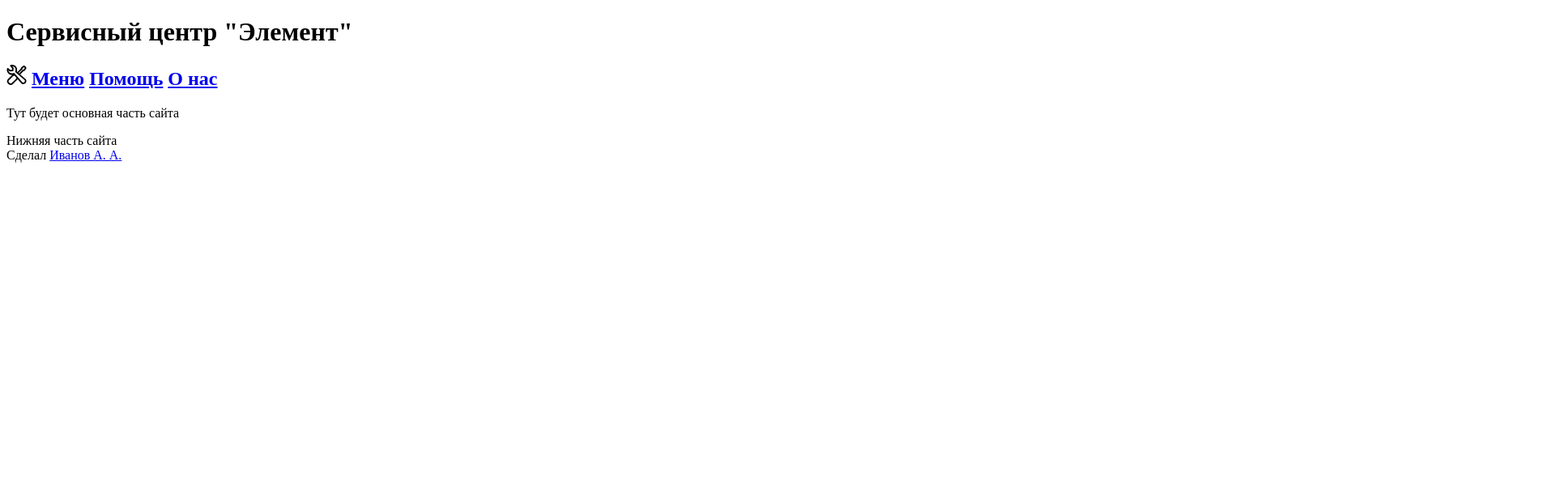
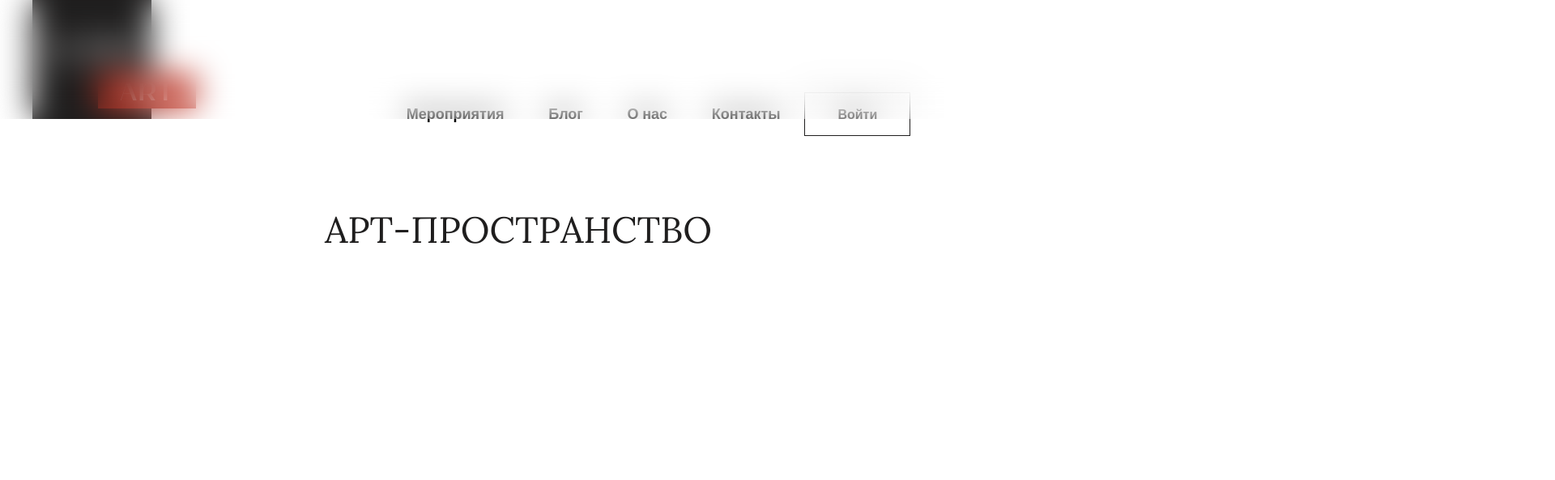
Before and after one commit to mrsnikman/mrsnikman.github.io, a plain HTML site: page index.html in a window 1280 px wide. Shown: the top 593 px of the page at 81% size, 1920 px wide, since content can reach past the window. Drawn offline with nearby package versions, Linux system fonts and the light colour scheme.

Commit message:
Lesson2
Update 2

```diff
--- a/index.html
+++ b/index.html
@@ -1,42 +1,56 @@
 
 <!DOCTYPE html>
-<html>
+<html lang="ru">
 	<meta charset="UTF-8" />
 	<head>
-		<title>Element Service Centre</title>
-		<link rel="stylesheet" href="styles.css">
+		<title>Lenni Art</title>
+		<link rel="stylesheet" href="styles/styles.css">
+
+		<link rel="preconnect" href="https://fonts.googleapis.com">
+		<link rel="preconnect" href="https://fonts.gstatic.com" crossorigin>
+		<link href="https://fonts.googleapis.com/css2?family=Lora:wght@400;500;600;700&display=swap" rel="stylesheet">
+		<link rel="preconnect" href="https://fonts.googleapis.com">
+		<link rel="preconnect" href="https://fonts.gstatic.com" crossorigin>
+		<link href="https://fonts.googleapis.com/css2?family=Lora:wght@400;500;600;700&family=Open+Sans:ital,wght@0,400;0,500;0,600;0,700;1,400&display=swap" rel="stylesheet">
+
 	</head>
-<body>
+	<body class="body">
 
-	<header class="page_header">
-		<h1 class="page_header1">Сервисный центр "Элемент"</h1>
-		<h2>
-			<div class="main_header">
-				<nav class="container">
-					<a href="#"><img src="assets/images/repair-svgrepo-com.svg" width="25" height="25" class="main_header" /></a>
-					<a href="#">Меню</a>
-					<a href="#">Помощь</a>
-					<a href="#">О нас</a>
+		<header class="page-header">
+			<div class="page-header__container">
+				<a href="index.html" class="page-header__logo">
+					<img src="assets\images\logo.svg" class="page-header__logo__img"/>
+				</a>
+
+				<nav class="page-header__nav">
+					<a href="#" class="page-header__nav-link">Мероприятия</a>
+					<a href="#" class="page-header__nav-link">Блог</a>
+					<a href="#" class="page-header__nav-link">О нас</a>
+					<a href="#" class="page-header__nav-link">Контакты</a>
 				</nav>
+				<a href="#" class="btn_page-header__user-btn">Войти</a>
 			</div>
-		</h2>
-	</header>
+		</header>
 
+		<main class="main">
+			<div class="home">
+			<header class="main-header home__main-header">
+				<h1 class="main-header__title">Арт-пространство</h1>
+				<picture class ="main-header__picture">
+					<img src="assets/images/lenni.png"/>
+				</picture>
+				<p class="main-header__text">
+					для людей, горящих сердцем и делом
+					место для настоящего
+				</p>
+			</header>
 
-	<main class="main_page">
-		<div class="container">
-			<p>Тут будет основная часть сайта</p>
-		</div>
-	</main>
-
-	<div class="page_footer">
-		<div class="container">
-			<p>
-				<nav>Нижняя часть сайта</nav>
-				<nav>Сделал <span class="name"><a href="https:/vk.com/mrsnikman">Иванов А. А.<a/></span></nav>
-			</p>
-		</div>
-	</div>
-
-</body>
+			<section class="offers home__offers"></section>
+			<section class="about home__offers"></section>
+			<section class="upcoming home__offers"></section>
+			<section class="blog home__offers"></section>
+			</div>
+		</main>
+		<footer class="page-footer"></footer>
+	</body>
 </html>
--- /dev/null
+++ b/styles/styles.css
@@ -0,0 +1,138 @@
+.body{
+    font-family: "Open Sans", sans-serif;
+    font-size: 18px;
+    font-weight: 600;
+    line-height: 25px;
+    letter-spacing: 0em;
+}
+
+.page-header{
+    position: fixed;
+    top: 0;
+    left: 0;
+    width: 100%;
+    height: 147px;
+}
+
+.page-header::before {
+    content: "";
+    position: absolute;
+    top: 0;
+    left: 0;
+    width: 100%;
+    height: 100%;
+    background-color: rbga(222, 222, 222, 0.50);
+    @supports (backdrop-filter: blur(20px)){
+        backdrop-filter: blur(20px);
+        background-color: rbga(222, 222, 222, 0.50);
+    }
+}
+
+.page-header__container {
+    box-sizing: border-box;
+    margin: 0 auto;
+    padding-left: 40px;
+    padding-right: 40px;
+    max-width: 1414px;
+    width: 100%;
+}
+
+.page-header__logo{
+    display: inline-block;
+    margin-right: 230px;
+    width: 202px;
+    height: 147px;
+}
+
+.page-header__logo__img{
+    width: 100%;
+    height: 100%;
+}
+
+.page-header__nav {
+    display: inline-block;
+}
+
+.btn_page-header__user-btn {
+    box-sizing: border-box;
+    text-decoration: none;
+    padding: 15px 40px;
+    background-color: transparent;
+    border: 1px solid #1f1e1e;
+    font-size: 16px;
+    line-height: normal;
+    font-weight: 600;
+    color: #1f1e1e;
+}
+
+.page-header__nav-link{
+    margin: 0 25px;
+    color: #000000;
+    font-size: 18px;
+    font-weight: 600;
+    line-height: 25px;
+    text-decoration: none;
+}
+
+.home{
+    padding-top: 147px;
+}
+
+.main-header{
+    padding: 100px 0;
+}
+
+.main-header__title,
+.main-header__text {
+    padding-left: 40px;
+    padding-right: 40px;
+    text-align: center;
+    font-family: 'Lora', sans-serif;
+    font-weight: 400;
+    font-size: 45px;
+    line-height: normal;
+    color: #1f1e1e;
+    text-transform: uppercase;
+}
+
+.main-header__title{
+    margin: 0 0 70px;
+}
+
+.main-header__text {
+    margin: 0 auto;
+    max-width: 948px;
+    width: 100%;
+}
+
+.main-header__picture {
+    display: block;
+    margin-bottom: 70px;
+    position: relative;
+    width: 100%;
+}
+
+.main-header__img {
+    position: absolute;
+    top: 0;
+    left: 0;
+    width: 100%;
+    height: 100%;
+    object-fit: contain;
+}
+
+.main-header__picture::before {
+    content:'';
+    display: block;
+    width: 100%;
+    padding-top: 16.927%;
+}
+
+.page-footer{
+    color: black;
+    text-align: center;
+    font-family: verdana;
+    .name{
+        color: red;
+    }
+}
```
Also changed, not shown: README.md, assets/images/Nirvana.png (added), assets/images/lenni.png (added), assets/images/logo.svg (added).
